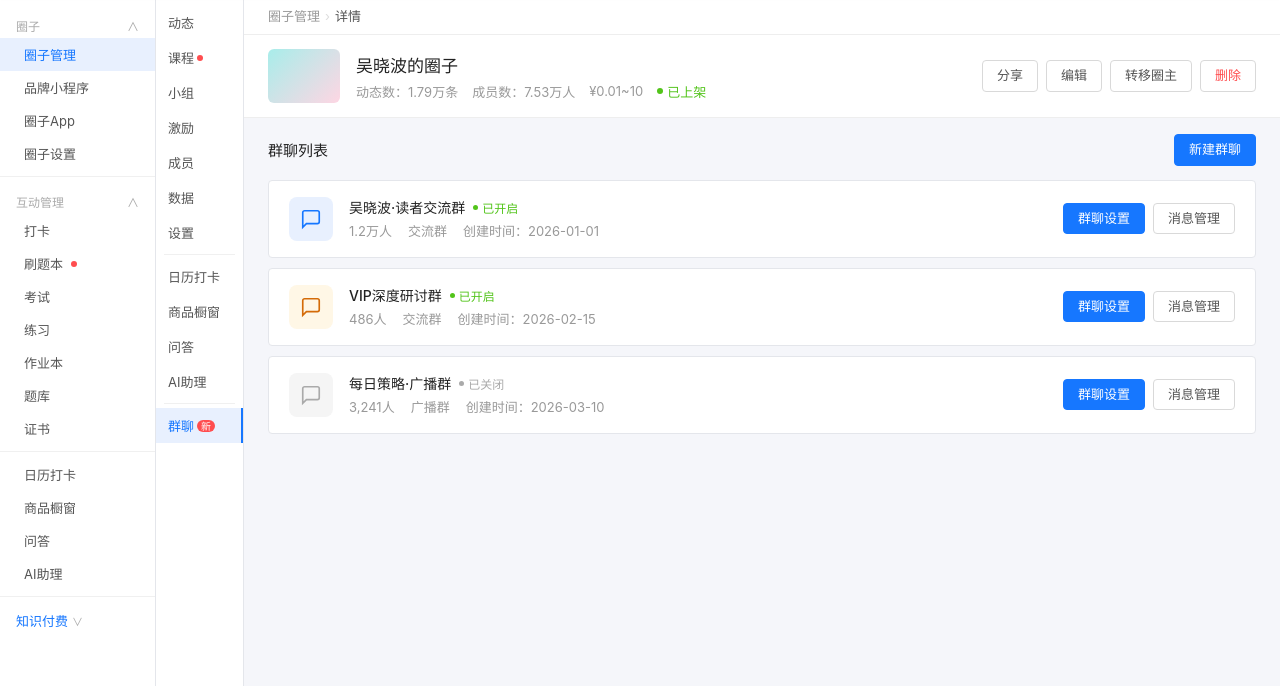
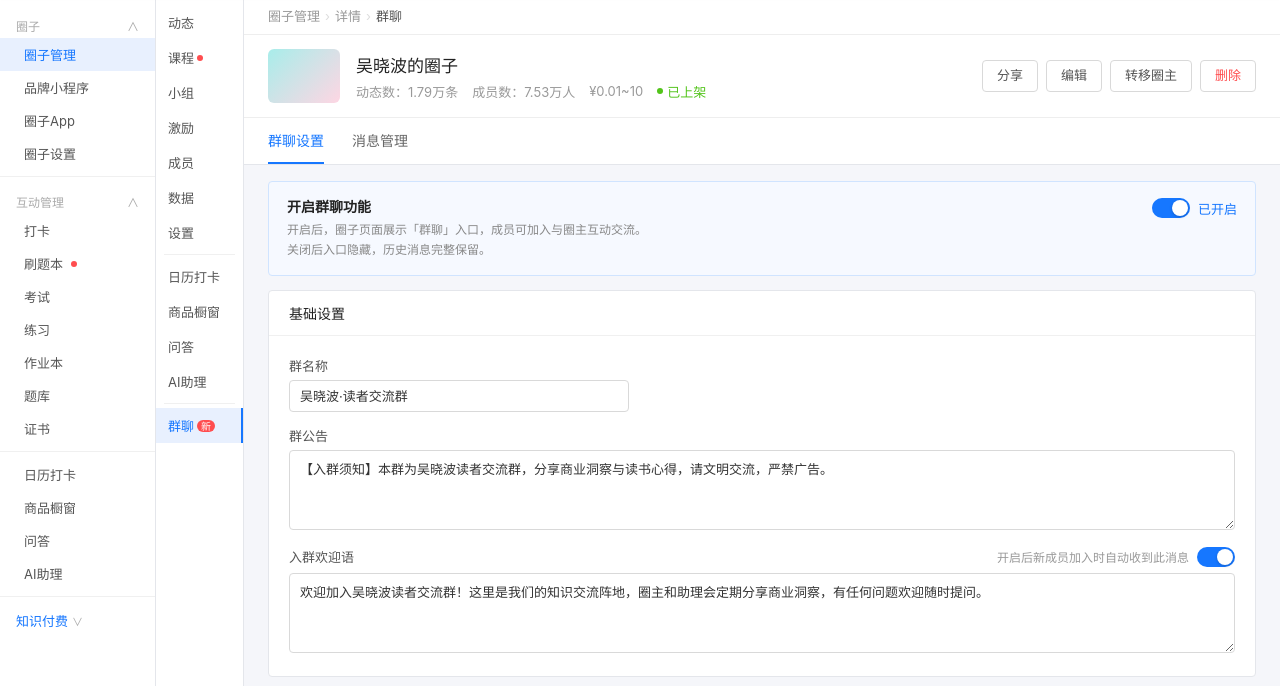
Before and after one commit to cosine-bot717/quanzi-qunliao, a plain HTML site: page index.html in a window 1280 px wide. Shown: the part 51-737 px from the top of the page. Drawn offline with Linux system fonts and the light colour scheme.

Commit message:
更新圈子群聊管理台页面
- 使用新版管理台界面 (v20)

```diff
--- a/index.html
+++ b/index.html
@@ -286,7 +286,9 @@
   <div class="bc" id="bc">
     <a href="#">圈子管理</a>
     <span class="sep">›</span>
-    <span class="cur">详情</span>
+    <a href="#">详情</a>
+    <span class="sep">›</span>
+    <span class="cur">群聊</span>
   </div>
 
   <div class="ch">
@@ -308,91 +310,8 @@
     </div>
   </div>
 
-  <!-- ══ 第一层：群聊列表 ══ -->
-  <div id="view-list">
-    <div class="body">
-      <div class="list-header">
-        <h3>群聊列表</h3>
-        <button class="btn btn-p" onclick="goCreate()">新建群聊</button>
-      </div>
-
-      <div class="group-list">
-
-        <!-- 群聊卡片1 -->
-        <div class="group-card">
-          <div class="group-card-icon" style="background:#e8f0fe;">
-            <svg width="22" height="22" viewBox="0 0 24 24" fill="none" stroke="#1677ff" stroke-width="1.8"><path d="M21 15a2 2 0 0 1-2 2H7l-4 4V5a2 2 0 0 1 2-2h14a2 2 0 0 1 2 2z"/></svg>
-          </div>
-          <div class="group-card-info">
-            <div class="gname">
-              吴晓波·读者交流群
-
-              <span class="group-status-on">已开启</span>
-            </div>
-            <div class="gmeta">
-              <span>1.2万人</span>
-              <span>交流群</span>
-              <span>创建时间：2026-01-01</span>
-            </div>
-          </div>
-          <div class="group-card-acts">
-            <button class="btn btn-p" onclick="goDetail('吴晓波·读者交流群')">群聊设置</button>
-            <button class="btn" onclick="goDetail('吴晓波·读者交流群', 'messages')">消息管理</button>
-          </div>
-        </div>
-
-        <!-- 群聊卡片2 -->
-        <div class="group-card">
-          <div class="group-card-icon" style="background:#fff7e6;">
-            <svg width="22" height="22" viewBox="0 0 24 24" fill="none" stroke="#d46b08" stroke-width="1.8"><path d="M21 15a2 2 0 0 1-2 2H7l-4 4V5a2 2 0 0 1 2-2h14a2 2 0 0 1 2 2z"/></svg>
-          </div>
-          <div class="group-card-info">
-            <div class="gname">
-              VIP深度研讨群
-
-              <span class="group-status-on">已开启</span>
-            </div>
-            <div class="gmeta">
-              <span>486人</span>
-              <span>交流群</span>
-              <span>创建时间：2026-02-15</span>
-            </div>
-          </div>
-          <div class="group-card-acts">
-            <button class="btn btn-p" onclick="goDetail('VIP深度研讨群')">群聊设置</button>
-            <button class="btn" onclick="goDetail('VIP深度研讨群', 'messages')">消息管理</button>
-          </div>
-        </div>
-
-        <!-- 群聊卡片3 -->
-        <div class="group-card">
-          <div class="group-card-icon" style="background:#f5f5f5;">
-            <svg width="22" height="22" viewBox="0 0 24 24" fill="none" stroke="#aaa" stroke-width="1.8"><path d="M21 15a2 2 0 0 1-2 2H7l-4 4V5a2 2 0 0 1 2-2h14a2 2 0 0 1 2 2z"/></svg>
-          </div>
-          <div class="group-card-info">
-            <div class="gname">
-              每日策略·广播群
-
-              <span class="group-status-off">已关闭</span>
-            </div>
-            <div class="gmeta">
-              <span>3,241人</span>
-              <span>广播群</span>
-              <span>创建时间：2026-03-10</span>
-            </div>
-          </div>
-          <div class="group-card-acts">
-            <button class="btn btn-p" onclick="goDetail('每日策略·广播群')">群聊设置</button>
-            <button class="btn" onclick="goDetail('每日策略·广播群', 'messages')">消息管理</button>
-          </div>
-        </div>
-
-      </div>
-    </div>
-  </div>
-
   <!-- ══ 第二层：群聊详情 ══ -->
-  <div id="view-detail" style="display:none;">
+  <div id="view-detail" style="display:block;">
 
     <div class="subtabs">
       <div class="stab active" id="stab-settings" onclick="switchSub('settings',this)">群聊设置</div>
@@ -723,26 +642,7 @@
 <script>
 // ── 进入群聊详情 ──
 function goDetail(groupName, tab) {
-  window._currentGroup = groupName;
-  document.getElementById('view-list').style.display = 'none';
-  document.getElementById('view-detail').style.display = 'block';
-  // 面包屑
-  document.getElementById('bc').innerHTML =
-    '<a href="#" onclick="goList()">圈子管理</a>' +
-    '<span class="sep">›</span>' +
-    '<a href="#" onclick="goList()">详情</a>' +
-    '<span class="sep">›</span>' +
-    '<span class="sep">群聊</span>' +
-    '<span class="sep">›</span>' +
-    '<span class="cur">' + groupName + '</span>';
-  // 群名称填入
-  document.getElementById('group-name-input').value = groupName;
-  // 切换到指定tab
-  if (tab === 'messages') {
-    switchSub('messages', document.getElementById('stab-messages'));
-  } else {
-    switchSub('settings', document.getElementById('stab-settings'));
-  }
+  // 保留用于兼容调用
 }
 
 // ── 欢迎语开关 ──
@@ -790,7 +690,6 @@
 
 // ── 新建群聊 ──
 function goCreate() {
-  document.getElementById('view-list').style.display = 'none';
   document.getElementById('view-detail').style.display = 'none';
   document.getElementById('view-create').style.display = 'block';
   document.getElementById('bc').innerHTML =
@@ -805,8 +704,7 @@
 
 // ── 返回列表 ──
 function goList() {
-  document.getElementById('view-list').style.display = 'block';
-  document.getElementById('view-detail').style.display = 'none';
+  document.getElementById('view-detail').style.display = 'block';
   document.getElementById('view-create').style.display = 'none';
   document.getElementById('bc').innerHTML =
     '<a href="#">圈子管理</a>' +
@@ -1136,8 +1034,7 @@
 
 // ── 返回列表 ──
 function goList() {
-  document.getElementById('view-list').style.display = 'block';
-  document.getElementById('view-detail').style.display = 'none';
+  document.getElementById('view-detail').style.display = 'block';
   document.getElementById('view-create').style.display = 'none';
   document.getElementById('bc').innerHTML =
     '<a href="#">圈子管理</a>' +
```
